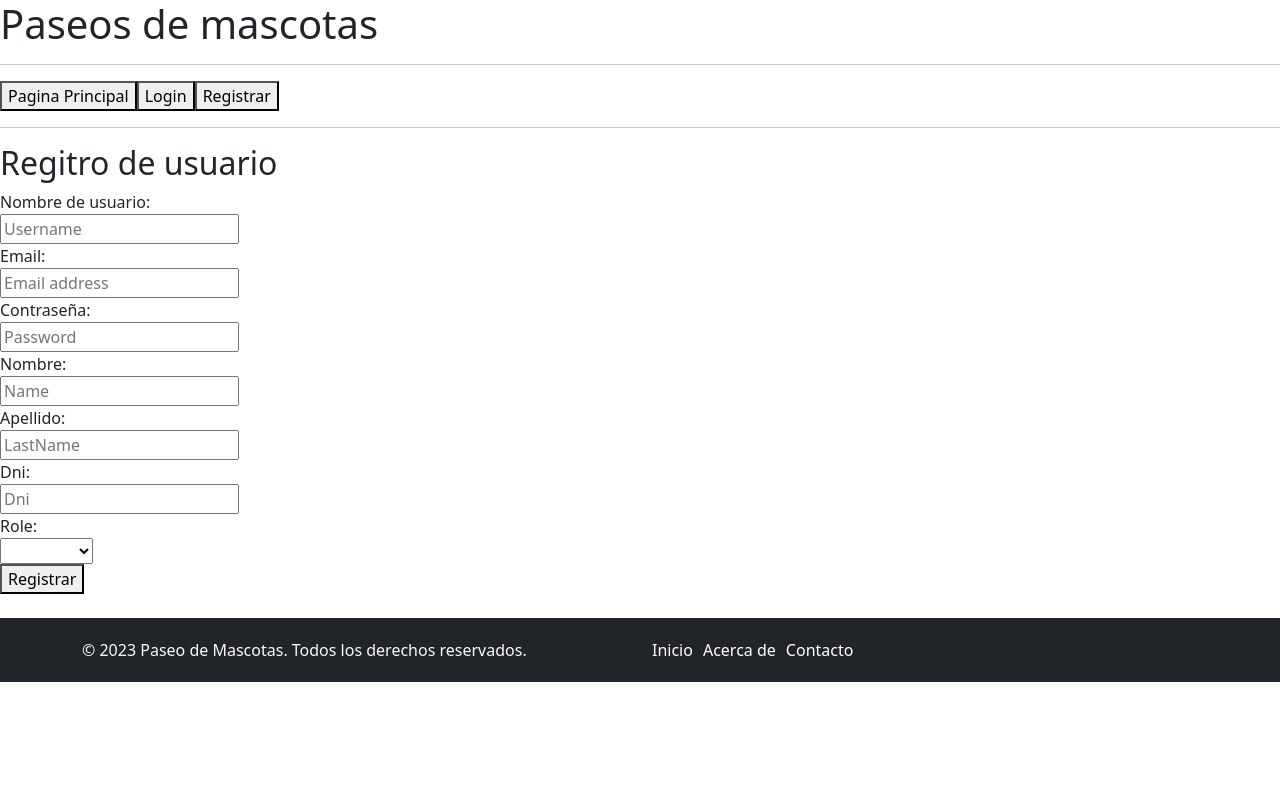
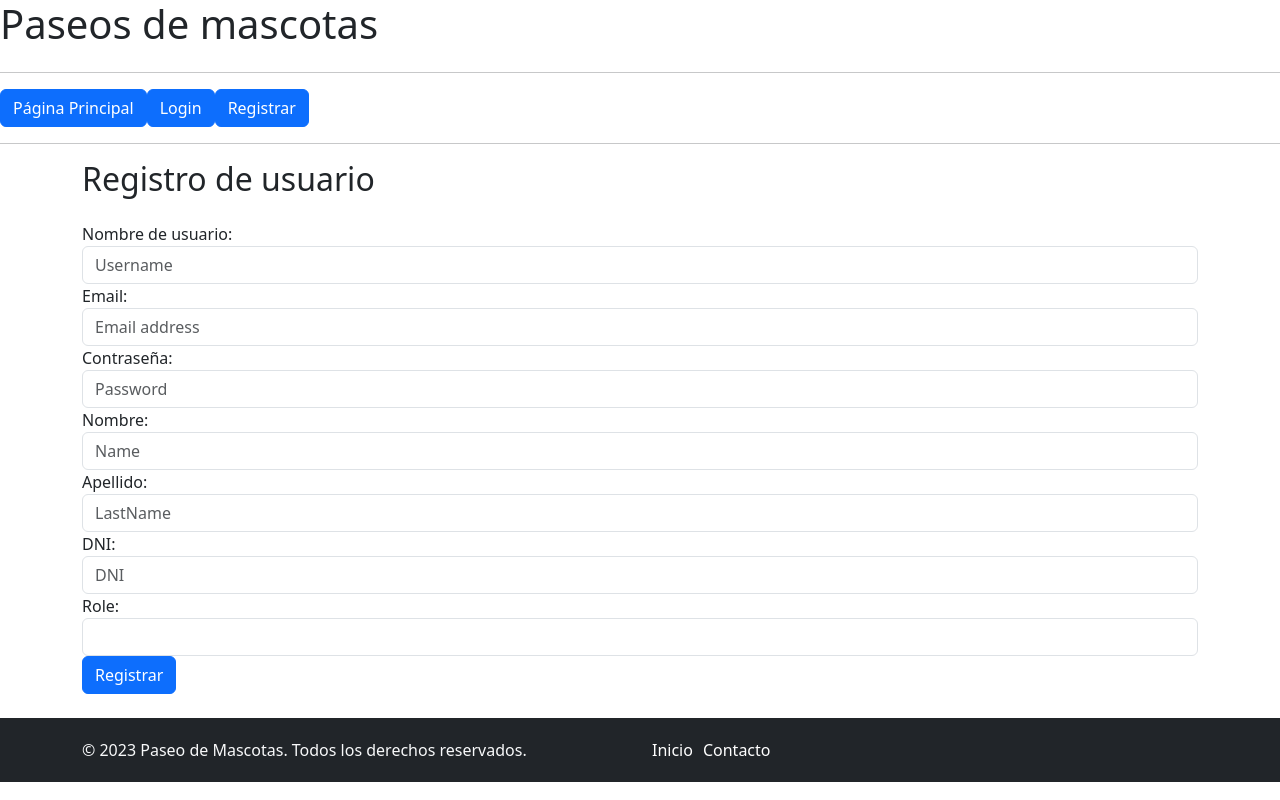
Before and after one commit to sobrinojulian/perreando.com.ar, a Vue app in the folder frontend/: page /registrar in a window 1280 px wide. Built offline with nearby package versions, Linux system fonts and the light colour scheme.

Commit message:
Bootstrap en Home,Login,Registrar

```diff
--- a/frontend/src/views/LoginView.vue
+++ b/frontend/src/views/LoginView.vue
@@ -37,25 +37,27 @@ export default {
               alert("Error: Username y/o Password ingresados son incorrectos.");
               console.log(error);
             });
-
         }
       }
     }
     </script>
 
     <template>
-    <h2>Iniciar sesion</h2>
+      <div class="container">
+        <h2 class="mb-4">Iniciar sesión</h2>
 
         <form @submit.prevent="loguear(user, vue)">
-        <label>Nombre de usuario:</label>
-        <br>
-        <input v-model="user.username" type="text" placeholder="Username">
-        <br>
-        <label>Contraseña:</label>
-        <br>
-        <input v-model="user.password" type="password" placeholder="Password">
-        <br>
+          <div class="form-group">
+            <label for="username">Nombre de usuario:</label>
+            <input v-model="user.username" type="text" class="form-control" id="username" placeholder="Username">
+          </div>
 
-        <button type="submit">Ingresar</button>
+          <div class="form-group">
+            <label for="password">Contraseña:</label>
+            <input v-model="user.password" type="password" class="form-control" id="password" placeholder="Password">
+          </div>
+
+          <button type="submit" class="btn btn-primary">Ingresar</button>
         </form>
+      </div>
     </template>
--- a/frontend/src/views/MenuView.vue
+++ b/frontend/src/views/MenuView.vue
@@ -13,53 +13,65 @@ defineProps({
 </script>
 
 <template>
-    <h1>Paseos de mascotas</h1><hr>
-    <RouterLink to="/">
-        <button>Pagina Principal</button>
+  <h1 class="mb-4">Paseos de mascotas</h1>
+  <hr>
+
+  <RouterLink to="/" class="btn btn-primary mr-2">
+    Página Principal
   </RouterLink>
-    <RouterLink v-if="user.username != ''" to="/user">
-        <button>Informacion Usuario</button>
+
+  <RouterLink v-if="user.username !== ''" to="/user" class="btn btn-primary mr-2">
+    Información Usuario
   </RouterLink>
-    <RouterLink v-if="user.username != ''" to="/paseosProgramados">
-        <button>Paseos Programados</button>
+
+  <RouterLink v-if="user.username !== ''" to="/paseosProgramados" class="btn btn-primary mr-2">
+    Paseos Programados
   </RouterLink>
-    <RouterLink v-if="user.username != ''" to="/historialPaseos">
-        <button>Historial de Paseos</button>
+
+  <RouterLink v-if="user.username !== ''" to="/historialPaseos" class="btn btn-primary mr-2">
+    Historial de Paseos
   </RouterLink>
 
   <!-- Botones de Usuario (Cliente que contratan paseadores) -->
-    <RouterLink v-if="user.role == 'CLIENTE'" to="/mascotas">
-        <button>Mascotas</button>
+  <RouterLink v-if="user.role === 'CLIENTE'" to="/mascotas" class="btn btn-primary mr-2">
+    Mascotas
   </RouterLink>
-    <RouterLink v-if="user.role == 'CLIENTE'" to="/busquedaPaseadores">
-        <button>Buscar Paseadores</button>
+
+  <RouterLink v-if="user.role === 'CLIENTE'" to="/busquedaPaseadores" class="btn btn-primary mr-2">
+    Buscar Paseadores
   </RouterLink>
-    <RouterLink v-if="user.role == 'CLIENTE'" to="/contratarPaseadores">
-        <button>Contratar Paseadores</button>
+
+  <RouterLink v-if="user.role === 'CLIENTE'" to="/contratarPaseadores" class="btn btn-primary mr-2">
+    Contratar Paseadores
   </RouterLink>
 
   <!-- Botones de Usuario (Paseadores de mascotas) -->
-    <RouterLink v-if="user.role == 'PASEADOR'" to="/horariosPaseador">
-        <button>Horario</button>
+  <RouterLink v-if="user.role === 'PASEADOR'" to="/horariosPaseador" class="btn btn-primary mr-2">
+    Horario
   </RouterLink>
-    <RouterLink v-if="user.role == 'PASEADOR'" to="/zonasPaseador">
-        <button>Zonas</button>
+
+  <RouterLink v-if="user.role === 'PASEADOR'" to="/zonasPaseador" class="btn btn-primary mr-2">
+    Zonas
   </RouterLink>
 
   <!-- Botones de login/registro -->
-    <RouterLink v-if="user.username != ''" to="/">
-        <button v-on:click="user.username=''">Logout</button>
-    </RouterLink>
-    <RouterLink v-show="user.username == ''" to="/login">
-        <button>Login</button>
-    </RouterLink>
-    <RouterLink v-show="user.username == ''" to="/registrar">
-        <button>Registrar</button>
+  <RouterLink v-if="user.username !== ''" to="/" class="btn btn-primary" v-on:click="user.username = ''">
+    Logout
   </RouterLink>
 
+  <RouterLink v-show="user.username === ''" to="/login" class="btn btn-primary mr-2">
+    Login
+  </RouterLink>
 
-    <h2 v-if="user.username != ''">{{ `Nombre: ${user.nombre}, ${user.apellido} - DNI: ${user.dni}` }}</h2>
+  <RouterLink v-show="user.username === ''" to="/registrar" class="btn btn-primary">
+    Registrar
+  </RouterLink>
+
+  <h2 v-if="user.username !== ''" class="mt-4">{{ `Nombre: ${user.nombre}, ${user.apellido} - DNI: ${user.dni}` }}</h2>
   <hr>
 </template>
 
 <style></style>
+
+
+<style></style>
--- a/frontend/src/views/PieView.vue
+++ b/frontend/src/views/PieView.vue
@@ -9,13 +9,11 @@
         <div class="col-md-6 text-md-right">
           <ul class="list-inline">
             <li class="list-inline-item">
-              <a href="">Inicio</a>
+              <RouterLink to="/">Inicio</RouterLink>
+
             </li>
             <li class="list-inline-item">
-              <a href="">Acerca de</a>
-            </li>
-            <li class="list-inline-item">
-              <a href="">Contacto</a>
+              <RouterLink to="/">Contacto</RouterLink>
             </li>
           </ul>
         </div>
--- a/frontend/src/views/RegistrarView.vue
+++ b/frontend/src/views/RegistrarView.vue
@@ -28,7 +28,7 @@ export default {
   methods: {
     registrar: (user, vue) => {
       userService.register(user)
-      .then(response => {
+        .then(response => {
           vue.user.username = response.data.username
           vue.user.email = response.data.email
           vue.user.password = response.data.password
@@ -39,52 +39,59 @@ export default {
           alert('Usuario registrado correctamente.')
           vue.$router.push("/");
         })
-      .catch(error => {
+        .catch(error => {
           alert("Error: Valide los datos ingresados.");
           console.log(error);
         });
-
     }
   }
 }
 </script>
 
 <template>
-    <h2>Regitro de usuario</h2>
+  <div class="container">
+    <h2 class="mb-4">Registro de usuario</h2>
 
     <form @submit.prevent="registrar(user, vue)">
-        <label>Nombre de usuario:</label>
-        <br>
-        <input v-model="user.username" type="text" placeholder="Username">
-        <br>
-        <label>Email:</label>
-        <br>
-        <input v-model="user.email" type="email" placeholder="Email address">
-        <br>
-        <label>Contraseña:</label>
-        <br>
-        <input v-model="user.password" type="password" placeholder="Password">
-        <br>
-        <label>Nombre:</label>
-        <br>
-        <input v-model="user.nombre" type="text" placeholder="Name">
-        <br>
-        <label>Apellido:</label>
-        <br>
-        <input v-model="user.apellido" type="text" placeholder="LastName">
-        <br>
-        <label>Dni:</label>
-        <br>
-        <input v-model="user.dni" type="number" placeholder="Dni">
-        <br>
-        <label>Role:</label>
-        <br>
-        <select v-model="user.role">
-            <option value="CLIENTE">Cliente</option>
-            <option value="PASEADOR">Paseador</option>
+      <div class="form-group">
+        <label for="username">Nombre de usuario:</label>
+        <input v-model="user.username" type="text" class="form-control" id="username" placeholder="Username">
+      </div>
+
+      <div class="form-group">
+        <label for="email">Email:</label>
+        <input v-model="user.email" type="email" class="form-control" id="email" placeholder="Email address">
+      </div>
+
+      <div class="form-group">
+        <label for="password">Contraseña:</label>
+        <input v-model="user.password" type="password" class="form-control" id="password" placeholder="Password">
+      </div>
+
+      <div class="form-group">
+        <label for="nombre">Nombre:</label>
+        <input v-model="user.nombre" type="text" class="form-control" id="nombre" placeholder="Name">
+      </div>
+
+      <div class="form-group">
+        <label for="apellido">Apellido:</label>
+        <input v-model="user.apellido" type="text" class="form-control" id="apellido" placeholder="LastName">
+      </div>
+
+      <div class="form-group">
+        <label for="dni">DNI:</label>
+        <input v-model="user.dni" type="number" class="form-control" id="dni" placeholder="DNI">
+      </div>
+
+      <div class="form-group">
+        <label for="role">Role:</label>
+        <select v-model="user.role" class="form-control" id="role">
+          <option value="CLIENTE">Cliente</option>
+          <option value="PASEADOR">Paseador</option>
         </select>
-        <br>
+      </div>
 
-        <button type="submit">Registrar</button>
+      <button type="submit" class="btn btn-primary">Registrar</button>
     </form>
+  </div>
 </template>
```
Lines whose indentation alone changed are shown as unchanged.
